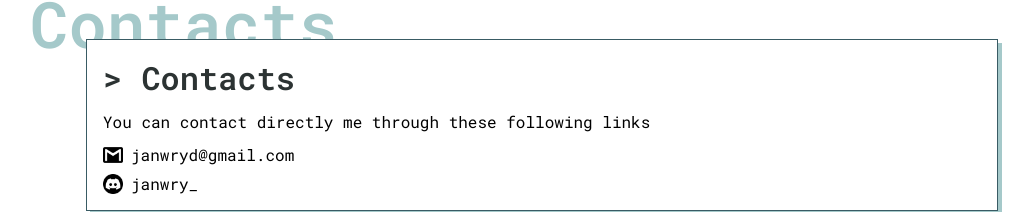
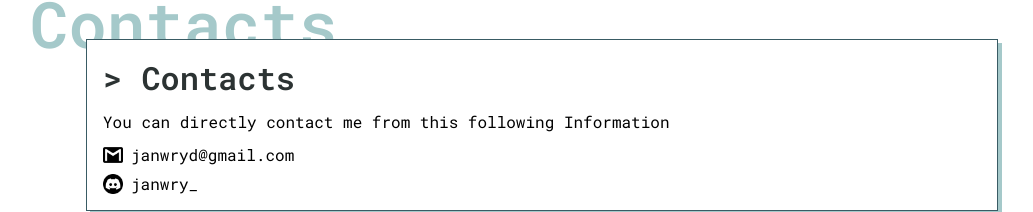
Before and after one commit to janwry26/myPortfolio, a plain HTML site: page outlines/index.html in a window 1280 px wide. Shown: the part 1250-1462 px from the top of the page, without its empty margins (98-1131 px from the left). Drawn offline with nearby package versions, Linux system fonts and the light colour scheme; a script that the page names is missing.

Commit message:
changes info on contact section

```diff
--- a/outlines/index.html
+++ b/outlines/index.html
@@ -181,7 +181,7 @@
         <div class="contact-container" data-aos="fade-up">
           <div class="contact-card">
             <h2>> Contacts</h2>
-            <p>You can contact directly me through these following links</p>
+            <p>You can directly contact me from this following Information</p>
 
             <div class="contact-links">
               <a>
```
